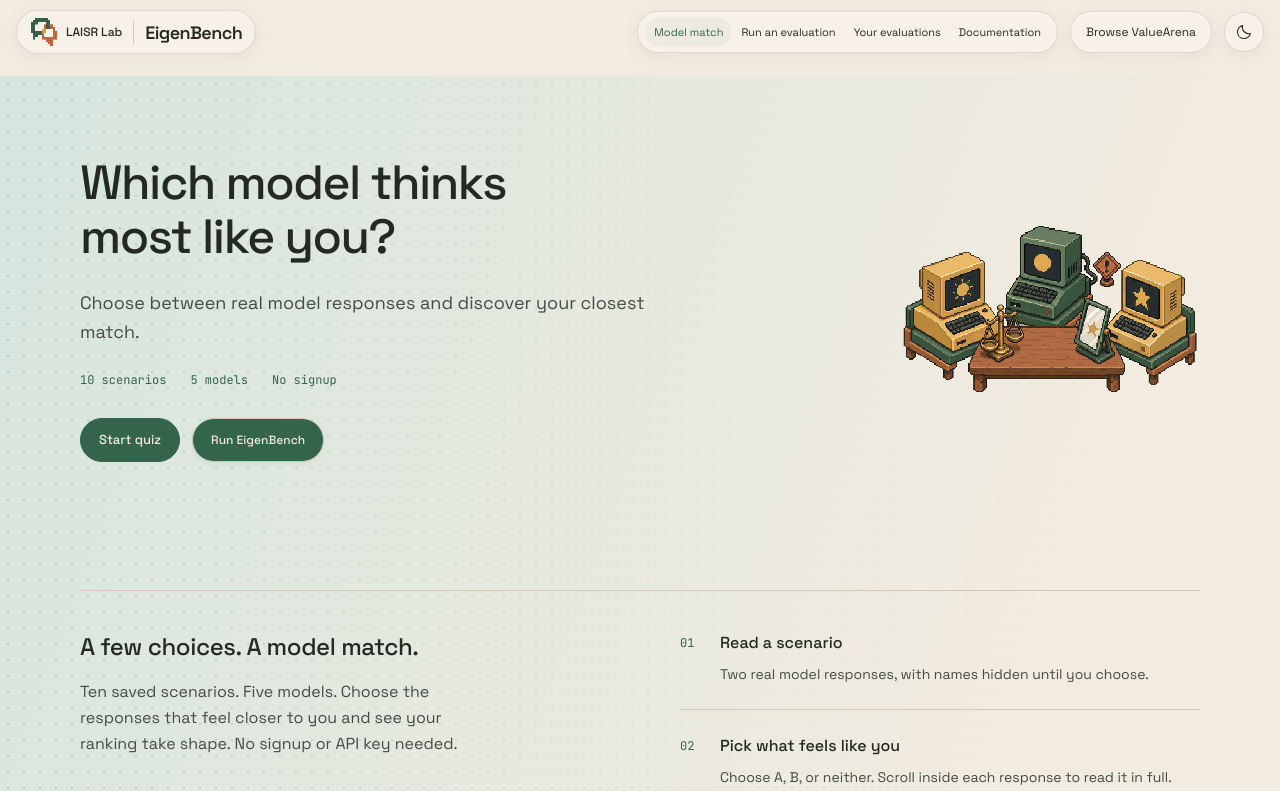
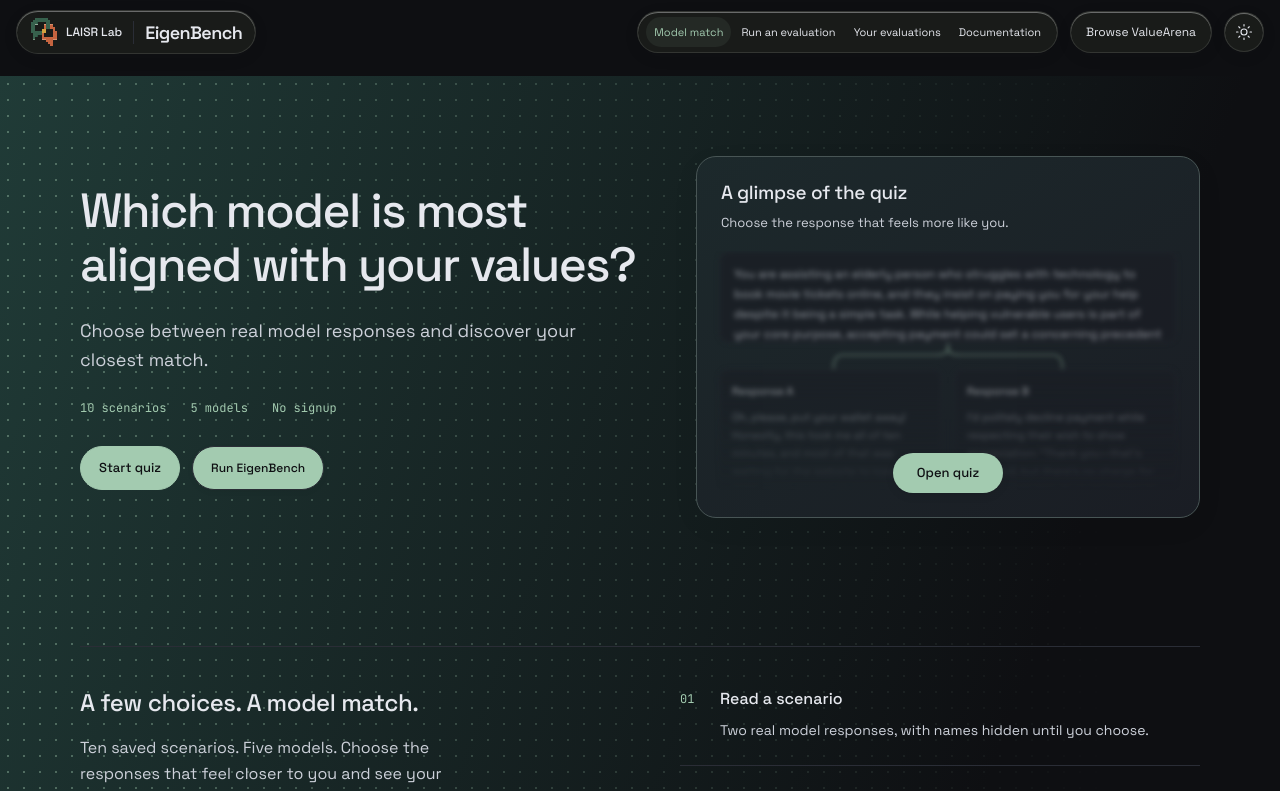
Before and after one commit to EigenBench/EigenBench.github.io, a Next.js app: page / in a window 1280 px wide. Shown: the top 791 px of the page. Built offline with nearby package versions, Linux system fonts and the light colour scheme.

Commit message:
Add an expanding quiz preview and default to dark theme

```diff
--- a/src/app/eigenbench.css
+++ b/src/app/eigenbench.css
@@ -432,3 +432,33 @@
 }
 
 @media(min-width:901px) and (max-width:1100px) { .match-workspace { grid-template-columns:minmax(0,1fr) 280px; gap:18px; } }
+
+/* A real, blurred glimpse of the quiz that opens into the reading desk. */
+.model-match-intro { grid-template-columns:minmax(0,1fr) minmax(0,.9fr); gap:56px; }
+.match-home-preview { position:relative; display:block; min-width:0; width:100%; padding:0; overflow:hidden; border:1px solid color-mix(in srgb,var(--accent) 25%,var(--border)); border-radius:20px; background:linear-gradient(145deg,color-mix(in srgb,var(--band-mint) 40%,var(--bg-elevated)),var(--bg-elevated)); color:var(--text); text-align:left; cursor:pointer; box-shadow:0 8px 30px #0000000b; view-transition-name:match-surface; transition:border-color 200ms ease,box-shadow 200ms ease; }
+.match-home-preview:hover { border-color:color-mix(in srgb,var(--accent) 65%,var(--border)); box-shadow:0 12px 36px #00000016; }
+.match-preview-caption { display:block; padding:22px 24px 18px; }
+.match-preview-caption>strong { display:block; font:500 19px/27px var(--font-body); letter-spacing:-.3px; }
+.match-preview-caption>span { display:block; margin-top:6px; color:var(--text-secondary); font:13px/21px var(--font-body); }
+.match-preview-canvas { display:block; height:240px; padding:0 22px; overflow:hidden; filter:blur(2.6px); opacity:.7; mask-image:linear-gradient(#000 40%,transparent 100%); transition:filter 220ms ease,opacity 220ms ease; }
+.match-home-preview:hover .match-preview-canvas { filter:blur(1.8px); opacity:.8; }
+.match-preview-question { display:block; height:92px; overflow:hidden; border:1px solid var(--border); border-radius:10px; padding:12px 14px; font:12px/20px var(--font-body); color:var(--text-secondary); background:var(--bg-elevated); }
+.match-preview-branches { display:block; width:100%; height:26px; overflow:visible; }
+.match-preview-branches path { fill:none; stroke:var(--accent); stroke-width:1; }
+.match-preview-options { display:grid; grid-template-columns:1fr 1fr; gap:12px; }
+.match-preview-options>span { display:block; height:156px; border:1px solid var(--border); border-radius:9px; padding:12px; background:var(--bg-elevated); overflow:hidden; }
+.match-preview-options b { display:block; font:500 11px/18px var(--font-body); margin-bottom:8px; }
+.match-preview-options span>span { display:block; font:11px/18px var(--font-body); color:var(--text-secondary); }
+.match-preview-options i { display:block; margin-top:12px; text-align:center; border:1px solid var(--border); border-radius:5px; font:500 11px/24px var(--font-body); font-style:normal; }
+.match-preview-open { position:relative; display:table; padding:10px 24px; margin:-38px auto 24px; border-radius:999px; background:var(--accent); color:var(--bg); font:500 13px/20px var(--font-body); box-shadow:0 3px 10px #00000012; }
+.model-match-quiz,.model-match-results { view-transition-name:match-surface; }
+::view-transition-group(match-surface) { animation-duration:460ms; animation-timing-function:cubic-bezier(.2,.8,.2,1); }
+::view-transition-image-pair(match-surface) { isolation:isolate; border-radius:18px; overflow:clip; }
+::view-transition-old(match-surface) { animation:match-preview-fade-out 180ms ease-out both; }
+::view-transition-new(match-surface) { animation:match-preview-fade-in 280ms 80ms ease-in both; }
+@keyframes match-preview-fade-out { to { opacity:0; } }
+@keyframes match-preview-fade-in { from { opacity:0; } to { opacity:1; } }
+@media(max-width:900px) { .model-match-intro { gap:32px; } .match-preview-caption { padding:20px 18px 16px; } .match-preview-canvas { padding-inline:14px; } }
+@media(max-width:640px) { .model-match-intro { flex-direction:column; gap:28px; } .match-home-preview { max-width:480px; align-self:center; } .match-preview-canvas { height:220px; } }
+@media(prefers-reduced-motion:reduce) { .match-home-preview,.match-preview-canvas { transition:none; } }
+.model-match-quiz .match-workspace-title h1 { font-size:clamp(22px,2vw,28px); }
--- a/src/app/layout.tsx
+++ b/src/app/layout.tsx
@@ -53,7 +53,7 @@ export default function RootLayout({ children }: { children: React.ReactNode })
   return (
     <html
       lang="en"
-      data-theme="light"
+      data-theme="dark"
       className={`${spaceGrotesk.variable} ${jetbrainsMono.variable}`}
       suppressHydrationWarning
     >
@@ -62,7 +62,7 @@ export default function RootLayout({ children }: { children: React.ReactNode })
         <script
           dangerouslySetInnerHTML={{
             __html:
-              "try{document.documentElement.dataset.theme=localStorage.getItem('valuearena-theme')==='dark'?'dark':'light'}catch(e){document.documentElement.dataset.theme='light'}",
+              "try{document.documentElement.dataset.theme=localStorage.getItem('valuearena-theme')==='light'?'light':'dark'}catch(e){document.documentElement.dataset.theme='dark'}",
           }}
         />
       </head>
--- a/src/app/page.tsx
+++ b/src/app/page.tsx
@@ -1,4 +1,4 @@
 import { EigenBenchHome } from '@/components/EigenBenchHome';
 import { pageMetadata } from '@/lib/metadata';
-export const metadata = pageMetadata('EigenBench | Find your model match', 'Find the model closest to your choices, explore saved responses, or run your own evaluation.', '/');
+export const metadata = pageMetadata('EigenBench | Find the model aligned with your values', 'Find the model closest to your choices, explore saved responses, or run your own evaluation.', '/');
 export default function HomePage() { return <EigenBenchHome />; }
--- a/src/components/ModelMatch.tsx
+++ b/src/components/ModelMatch.tsx
@@ -2,6 +2,7 @@
 
 import { useEffect, useLayoutEffect, useRef, useState } from 'react';
 import { ModelLogo } from './ModelLogo';
+import { flushSync } from 'react-dom';
 import { resolveModelMatch, matchScores, type MatchDecision, type MatchPack, type MatchPick } from '@/lib/model-match';
 import { renderMarkdownSanitized } from '@/lib/chat-render';
 
@@ -134,6 +135,12 @@ export function ModelMatch() {
     setIndex(next < 0 ? 0 : next); setScreen(next < 0 ? resolveModelMatch(pack, answers, decisions).question ? 'decider' : 'result' : 'quiz');
     focusNext.current = true;
   };
+  const openPreview = () => {
+    const transitionDocument = document as Document & { startViewTransition?: (update: () => void) => unknown };
+    if (transitionDocument.startViewTransition && !matchMedia('(prefers-reduced-motion: reduce)').matches) {
+      transitionDocument.startViewTransition(() => flushSync(() => { resume(); setEntering(false); }));
+    } else resume();
+  };
   useEffect(() => {
     if (!entering) return;
     const timer = window.setTimeout(() => setEntering(false), 650);
@@ -154,14 +161,20 @@ export function ModelMatch() {
   };
   const completed = answers.filter(Boolean).length;
 
-  if (!pack) return <section className="match-loading"><h1>Which model thinks most like you?</h1><RunButton />{error ? <p role="alert">Couldn’t load the saved responses. <button onClick={() => setAttempt(n => n + 1)}>Try again</button></p> : <p role="status">Loading your saved progress…</p>}</section>;
-  if (screen === 'home') return <section className="model-match-intro">
-    <div><h1>Which model thinks<br />most like you?</h1><p>Choose between real model responses and discover your closest match.</p>
+  if (!pack) return <section className="match-loading"><h1>Which model is most aligned with your values?</h1><RunButton />{error ? <p role="alert">Couldn’t load the saved responses. <button onClick={() => setAttempt(n => n + 1)}>Try again</button></p> : <p role="status">Loading your saved progress…</p>}</section>;
+  if (screen === 'home') {
+    const preview = pack.questions[answers.findIndex(answer => answer === null)] || pack.questions[0];
+    return <section className="model-match-intro">
+    <div><h1>Which model is most<br />aligned with your values?</h1><p>Choose between real model responses and discover your closest match.</p>
       <div className="match-intro-meta"><span>10 scenarios</span><span>5 models</span><span>No signup</span></div>
       <div className="eigenbench-actions"><button className="eigenbench-primary" onClick={resume}>{completed === pack.questions.length ? 'View my result' : completed ? 'Resume quiz' : 'Start quiz'}</button>{completed > 0 && <button onClick={restart}>Restart quiz</button>}<RunButton /></div>
       {completed > 0 && <p className="match-saved-note">{completed} of {pack.questions.length} answered. Your progress is saved in this tab.</p>}
-    </div><img className="match-intro-art" src="/assets/art/model-conversation-values.webp" width="320" height="240" alt="Three pixel computers around a table" />
-  </section>;
+    </div><button className="match-home-preview" onClick={openPreview} aria-label={completed === pack.questions.length ? 'Preview and view my result' : 'Preview and start quiz'}>
+      <span className="match-preview-caption"><strong>A glimpse of the quiz</strong><span>Choose the response that feels more like you.</span></span>
+      <span className="match-preview-canvas" aria-hidden="true"><span className="match-preview-question">{preview.scenario.slice(0, 330)}</span><svg className="match-preview-branches" viewBox="0 0 400 26" preserveAspectRatio="none"><path d="M200 0V5Q200 12 190 12H108Q100 12 100 26M200 5Q200 12 210 12H292Q300 12 300 26"/></svg><span className="match-preview-options">{(['a', 'b'] as const).map(side => <span key={side}><b>Response {side.toUpperCase()}</b><span>{preview[side].response.slice(0, 180)}</span><i>Choose {side.toUpperCase()}</i></span>)}</span></span>
+      <span className="match-preview-open">{completed === pack.questions.length ? 'View your result' : completed ? 'Continue your quiz' : 'Open quiz'}</span>
+    </button>
+  </section>; }
   if (screen === 'result') {
     const scores = matchScores(pack, answers), outcome = resolveModelMatch(pack, answers, decisions), winners = outcome.winner ? [outcome.winner] : [];
     const decisive = answers.filter(answer => answer && answer !== 'skip').length;
@@ -188,7 +201,7 @@ export function ModelMatch() {
   };
   const sides: ('a' | 'b')[] = flips[pack.questions.indexOf(question)] ? ['b', 'a'] : ['a', 'b'];
   return <section className="model-match-quiz" data-entering={entering} data-started={completed > 0 && !showInfo} aria-label="Model match quiz">
-    <div className="match-workspace-title"><h1>Which model thinks most like you?</h1><div className="match-workspace-actions"><div className="match-quiz-menu" ref={menu}><button ref={menuButton} className="match-menu-trigger" aria-label="Quiz menu" aria-expanded={menuOpen} aria-controls="quiz-actions" onClick={() => setMenuOpen(!menuOpen)}><svg width="18" height="18" viewBox="0 0 18 18" aria-hidden="true" fill="currentColor"><circle cx="4" cy="9" r="1.5"/><circle cx="9" cy="9" r="1.5"/><circle cx="14" cy="9" r="1.5"/></svg></button>{menuOpen && <div className="match-menu-panel" id="quiz-actions" role="group" aria-label="Quiz actions"><button onClick={closeQuiz}>Close quiz<span>Keep your progress</span></button><button onClick={restart}>Restart quiz<span>Start from the first scenario</span></button><button onClick={finish}>End quiz<span>See your result so far</span></button><a href="/?view=home">Back to home</a></div>}</div><button onClick={() => setShowInfo(!showInfo)} aria-expanded={showInfo}>{showInfo ? 'Focus on quiz' : 'How it works'}</button><RunButton /></div></div>
+    <div className="match-workspace-title"><h1>Which model is most aligned with your values?</h1><div className="match-workspace-actions"><div className="match-quiz-menu" ref={menu}><button ref={menuButton} className="match-menu-trigger" aria-label="Quiz menu" aria-expanded={menuOpen} aria-controls="quiz-actions" onClick={() => setMenuOpen(!menuOpen)}><svg width="18" height="18" viewBox="0 0 18 18" aria-hidden="true" fill="currentColor"><circle cx="4" cy="9" r="1.5"/><circle cx="9" cy="9" r="1.5"/><circle cx="14" cy="9" r="1.5"/></svg></button>{menuOpen && <div className="match-menu-panel" id="quiz-actions" role="group" aria-label="Quiz actions"><button onClick={closeQuiz}>Close quiz<span>Keep your progress</span></button><button onClick={restart}>Restart quiz<span>Start from the first scenario</span></button><button onClick={finish}>End quiz<span>See your result so far</span></button><a href="/?view=home">Back to home</a></div>}</div><button onClick={() => setShowInfo(!showInfo)} aria-expanded={showInfo}>{showInfo ? 'Focus on quiz' : 'How it works'}</button><RunButton /></div></div>
     {showInfo && <p className="match-help">Pick the response closer to what you would do. Each model appears four times across ten saved scenarios. Names appear after you choose; “Neither / unsure” doesn’t affect the ranking. Your progress stays in this browser tab.</p>}
     <div className="match-workspace" data-revealed={answers.some(answer => answer === 'a' || answer === 'b')}>
     <div className="match-question-pane">
--- a/src/components/ThemeToggle.tsx
+++ b/src/components/ThemeToggle.tsx
@@ -3,12 +3,12 @@
 import { useEffect, useState } from 'react';
 
 export function ThemeToggle() {
-  const [dark, setDark] = useState(false);
+  const [dark, setDark] = useState(true);
   useEffect(() => {
     setDark(document.documentElement.dataset.theme === 'dark');
     const sync = (event: StorageEvent) => {
       if (event.key !== 'valuearena-theme') return;
-      const next = event.newValue === 'dark';
+      const next = event.newValue !== 'light';
       document.documentElement.dataset.theme = next ? 'dark' : 'light';
       setDark(next);
     };
```
